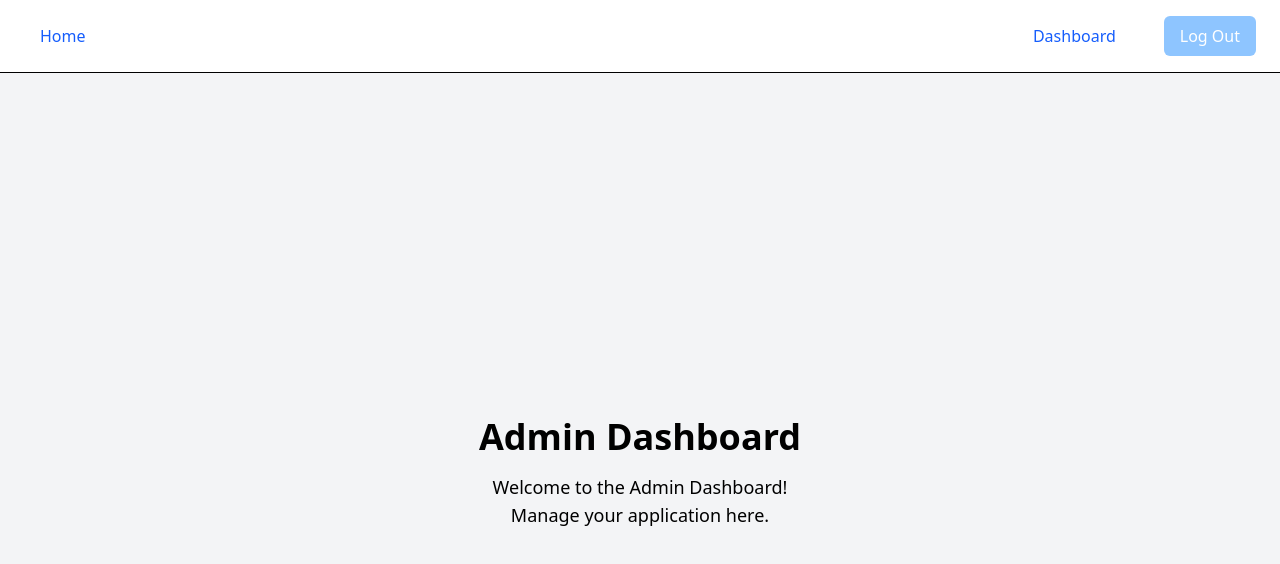
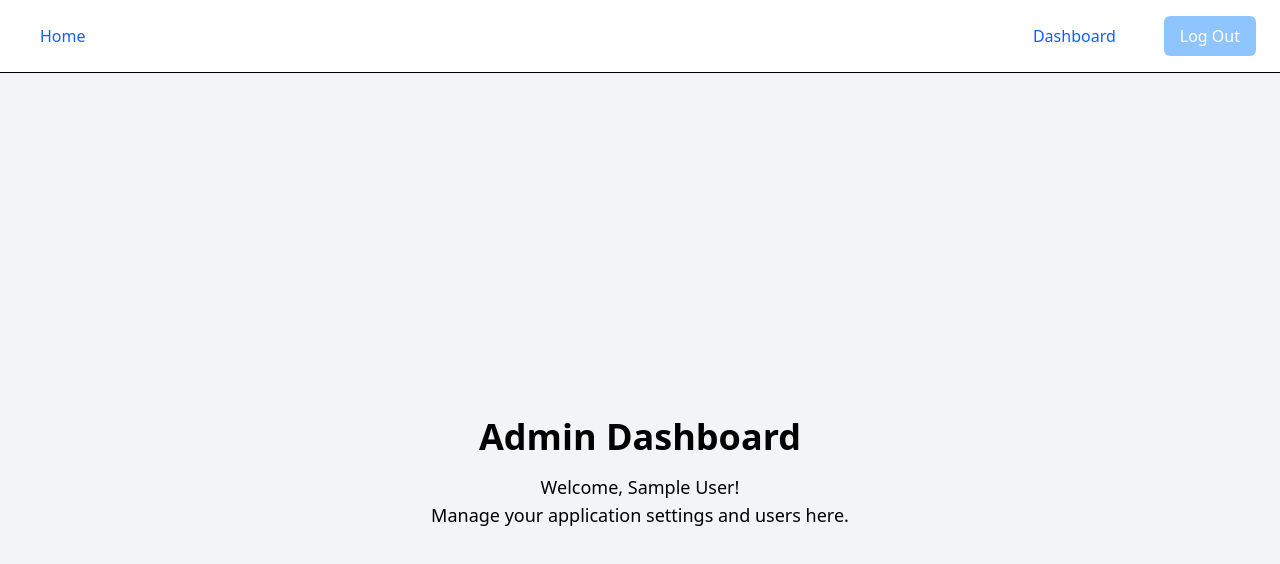
Before and after one commit to henqc/hospital-management-system, a Next.js app in the folder frontend/: page /admin_dash in a window 1280 px wide. Shown: the top 564 px of the page. Built offline with nearby package versions, Linux system fonts and the light colour scheme; sample sign-in values are in the browser's storage.

Commit message:
Added admin page auth

```diff
--- a/frontend/src/app/admin_dash/page.tsx
+++ b/frontend/src/app/admin_dash/page.tsx
@@ -1,9 +1,53 @@
+"use client";
+
+import { useEffect, useState } from "react";
+import { useRouter } from "next/navigation";
+
 export default function AdminDashboard() {
+  const router = useRouter();
+  const [userData, setUserData] = useState<any>(null);
+  const [loading, setLoading] = useState(true);
+
+  useEffect(() => {
+    const storedUser = localStorage.getItem("user");
+    const token = localStorage.getItem("jwt_token");
+
+    if (!storedUser || !token) {
+      router.push("/login");
+      return;
+    }
+
+    try {
+      const user = JSON.parse(storedUser);
+      setUserData(user);
+
+      if (user.role !== "admin") {
+        router.push("/login");
+        return;
+      }
+      setLoading(false);
+    } catch (error) {
+      localStorage.removeItem("user");
+      localStorage.removeItem("jwt_token");
+      router.push("/login");
+    }
+  }, [router]);
+
+  if (loading) {
+    return (
+      <div className="p-4 flex justify-center items-center min-h-screen">
+        <p className="text-xl">Verifying admin access...</p>
+      </div>
+    );
+  }
+
   return (
-    <div className="flex flex-col items-center justify-center h-screen bg-gray-100">
+    <div className="flex flex-col items-center justify-center min-h-screen bg-gray-100 p-4">
       <h1 className="text-4xl font-bold mb-4">Admin Dashboard</h1>
-      <p className="text-lg">Welcome to the Admin Dashboard!</p>
-      <p className="text-lg">Manage your application here.</p>
+      <p className="text-lg">Welcome, {userData?.name || "Admin"}!</p>
+      <p className="text-lg text-center">
+        Manage your application settings and users here.
+      </p>
     </div>
   );
 }
--- a/frontend/src/app/doctor_dash/page.tsx
+++ b/frontend/src/app/doctor_dash/page.tsx
@@ -112,7 +112,7 @@ export default function DoctorDashboard() {
   if (loading) {
     return (
       <div className="p-4 flex justify-center items-center min-h-screen">
-        <p className="text-xl">Loading doctor dashboard...</p>
+        <p className="text-xl">Verifying doctor access...</p>
       </div>
     );
   }
--- a/frontend/src/app/patient_dash/page.tsx
+++ b/frontend/src/app/patient_dash/page.tsx
@@ -123,7 +123,7 @@ export default function PatientDashboard() {
   if (loading) {
     return (
       <div className="p-4 flex justify-center items-center min-h-screen">
-        <p className="text-xl">Loading patient data...</p>
+        <p className="text-xl">Verifying patient access...</p>
       </div>
     );
   }
```
